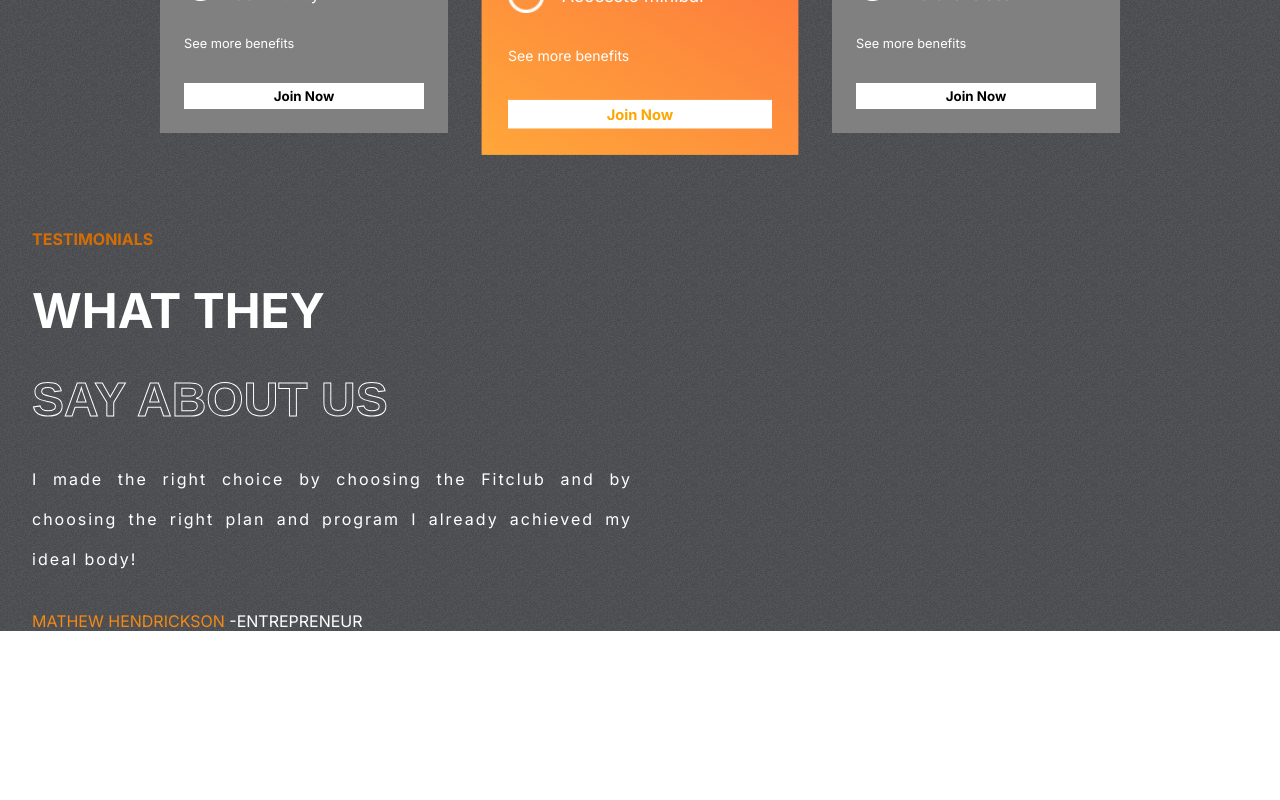
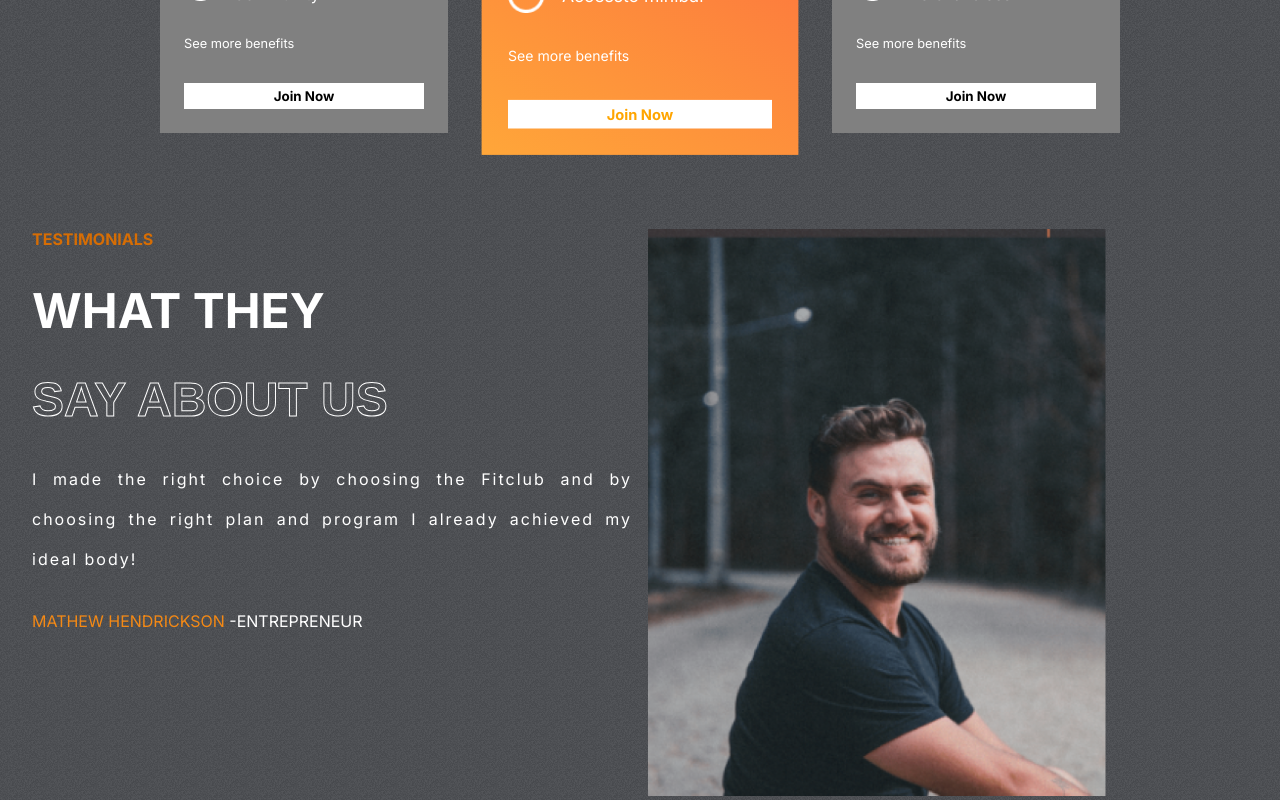
Before and after one commit to Sisanda0/Sisanda0, a React (Create React App) app in the folder Downloads/FitClub-Starter-d82a075a4e478e1ece2ecbc6aae57d7eeb496dbf/: page / in a window 1280 px wide. Shown: the part 2365-3165 px from the top of the page. Before the commit the page ends 2996 px from the top, so only its background shows below. Built offline with nearby package versions, Linux system fonts and the light colour scheme.

Commit message:
Added image

```diff
--- a/Downloads/FitClub-Starter-d82a075a4e478e1ece2ecbc6aae57d7eeb496dbf/src/assets/Testimonials/Testimonials.jsx
+++ b/Downloads/FitClub-Starter-d82a075a4e478e1ece2ecbc6aae57d7eeb496dbf/src/assets/Testimonials/Testimonials.jsx
@@ -22,7 +22,9 @@ const Testimonials = ()=>{
                   -{testimonialsData[selected].status}
                </span>
             </div>
-            <div className="right-t"></div>
+            <div className="right-t">
+                <img src={testimonialsData[selected].image} alt =""/>
+            </div>
 
 
         </div>
```
